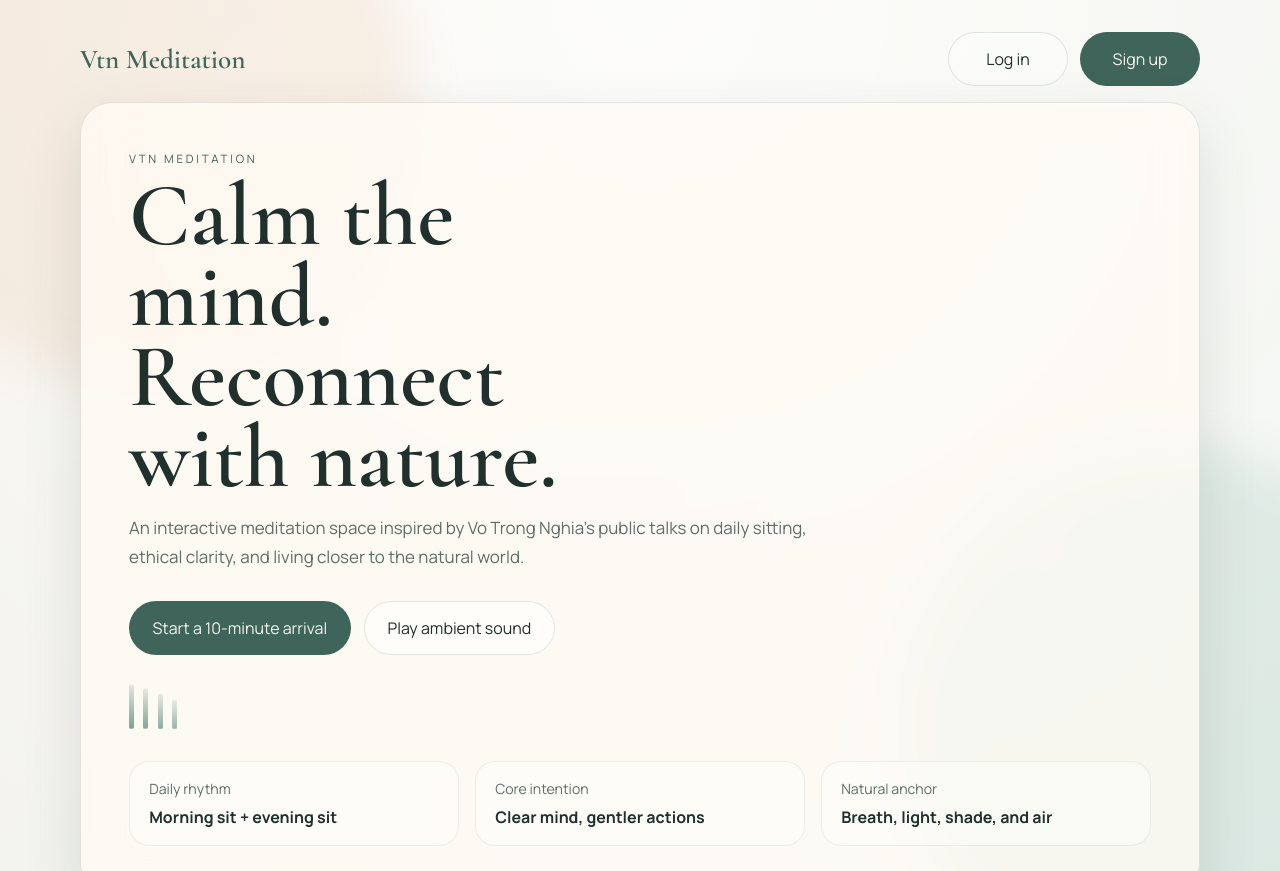
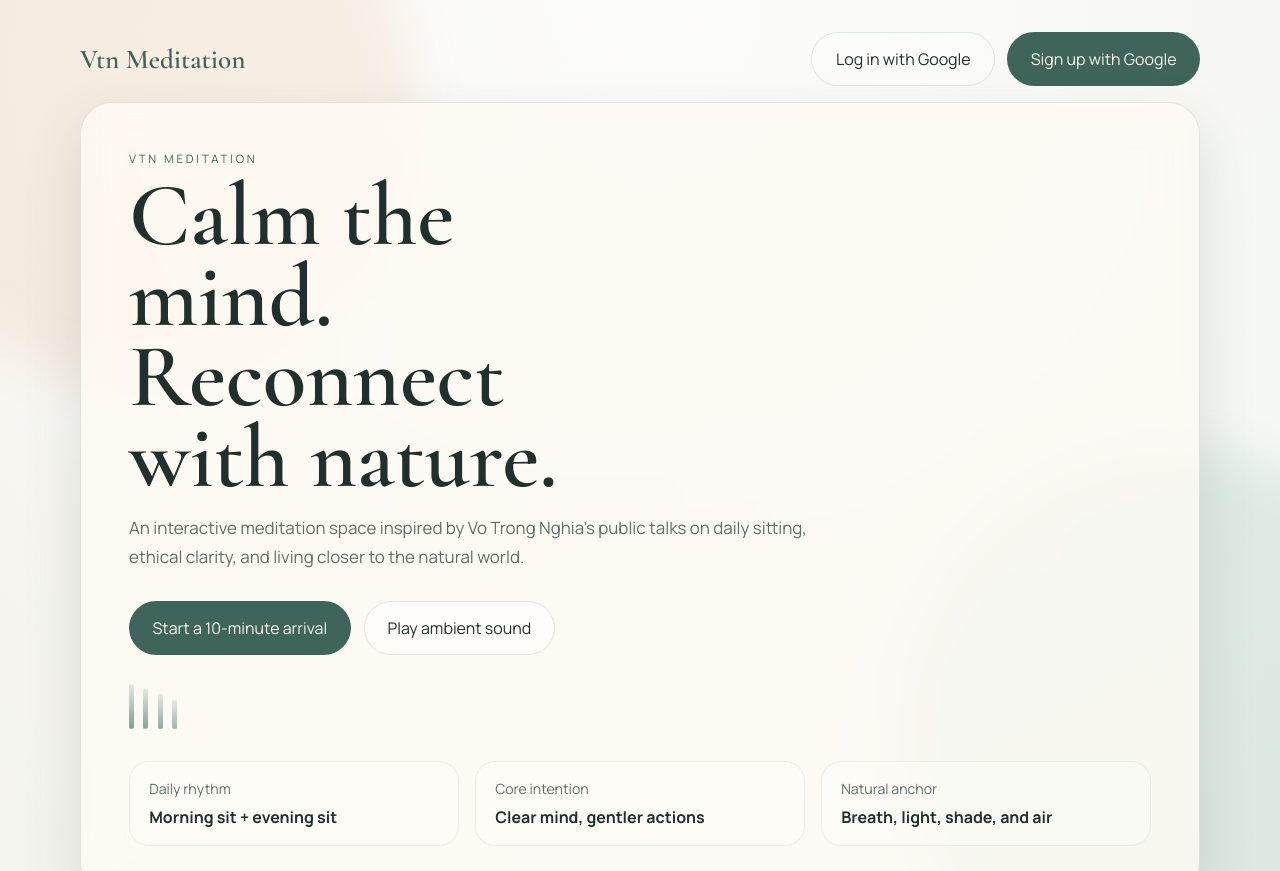
Before and after one commit to newdeveloper2k11/stillspace, a website: page index.html in a window 1280 px wide. Shown: the top 871 px of the page. Drawn offline with nearby package versions, Linux system fonts and the light colour scheme; no server answers.

Commit message:
Label header auth buttons for Google

```diff
--- a/index.html
+++ b/index.html
@@ -26,8 +26,8 @@
       <a class="brand-mark" href="#top">Vtn Meditation</a>
       <div class="topbar-actions" id="topbar-actions">
         <div class="auth-links" id="auth-links">
-          <a class="ghost-button auth-link-button" href="/login.html?mode=login">Log in</a>
-          <a class="primary-button auth-link-button" href="/login.html?mode=signup">Sign up</a>
+          <a class="ghost-button auth-link-button" href="/login.html?mode=login">Log in with Google</a>
+          <a class="primary-button auth-link-button" href="/login.html?mode=signup">Sign up with Google</a>
         </div>
         <div class="user-profile" id="user-profile" style="display:none;">
           <img class="user-avatar" id="user-avatar" src="" alt="Avatar">
--- a/styles.css
+++ b/styles.css
@@ -148,7 +148,7 @@ button {
   display: inline-flex;
   align-items: center;
   justify-content: center;
-  min-width: 7.5rem;
+  min-width: 11.5rem;
   text-decoration: none;
 }
 
```
